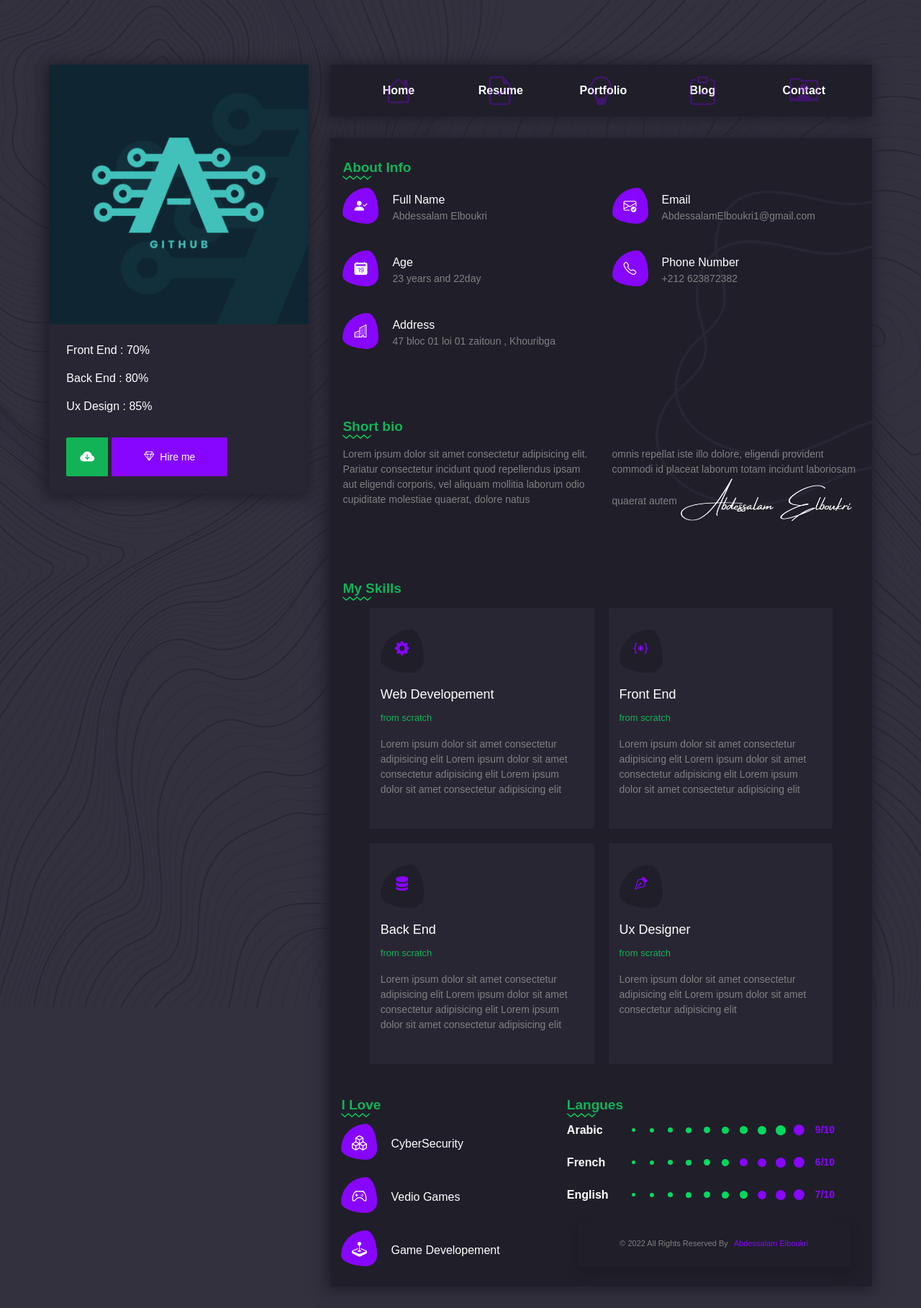
After one commit to Abdessalam-Elboukri/Portfolio-Me, a PHP site: page /Home.php in a window 1280 px wide. The commit adds this page. Shown: the whole page at 72% size. Run offline with PHP 8.4, Linux system fonts and the light colour scheme.

```diff
--- a/index.html
+++ b/Home.php
@@ -6,11 +6,8 @@
     <meta http-equiv="X-UA-Compatible" content="IE=edge">
     <meta name="viewport" content="width=device-width, initial-scale=1.0">
     <title>Home</title>
-    <link href="https://cdn.jsdelivr.net/npm/bootstrap@5.0.2/dist/css/bootstrap.min.css" rel="stylesheet"
-        integrity="sha384-EVSTQN3/azprG1Anm3QDgpJLIm9Nao0Yz1ztcQTwFspd3yD65VohhpuuCOmLASjC" crossorigin="anonymous">
-    <script src="https://cdn.jsdelivr.net/npm/bootstrap@5.0.2/dist/js/bootstrap.bundle.min.js"
-        integrity="sha384-MrcW6ZMFYlzcLA8Nl+NtUVF0sA7MsXsP1UyJoMp4YLEuNSfAP+JcXn/tWtIaxVXM"
-        crossorigin="anonymous"></script>
+    <link href="https://cdn.jsdelivr.net/npm/bootstrap@5.0.2/dist/css/bootstrap.min.css" rel="stylesheet">
+    <script src="https://cdn.jsdelivr.net/npm/bootstrap@5.0.2/dist/js/bootstrap.bundle.min.js"></script>
     <link rel="stylesheet" href="https://cdn.jsdelivr.net/npm/bootstrap-icons@1.8.1/font/bootstrap-icons.css">
     <link rel="stylesheet" href="style.css">
     <link rel="stylesheet" href="bootstrap.css">
@@ -18,40 +15,18 @@
 
 <body class="dark">
     <main class="d-flex justify-content-center ">
-        <div class="container-fluid col-12 col-md-11 mt90">
+        <div class="container-fluid col-md-11  mt90" style="width:90%;">
             <div class="row justify-content-center">
-                <div class="col-lg-4 col-md-5 col-sm-8 col-11 mb-5">
-                    <div class="img-content">
-                        <img src="./images/home_01/1.jpg">
-                        <div class="info-skills  p-4">
-                            <div class="bars d-flex flex-column">
-                                <span>Front End : 70%</span>
-                                <span>Back End : 80%</span>
-                                <span>Ux Design : 85%</span>
-                            </div>
-                            <div class="d-flex btns-info mt-3">
-                                <button class="btn border-1"><a href="#" class="text-white">D</a></button>
-                                <button class="btn border-1"><a href="#" class="text-white">Hire me</a></button>
-                            </div>
-                        </div>
-                    </div>
-                </div>
-
+                <!-- profile card -->
+                <?php include 'includes/profilecolumn.php'; ?>
                 <!-- content -->
-                <div class="col-lg-8  col-md-7">
-                    <nav class=" p-4 ">
-                        <ul class="list-unstyled d-flex justify-content-around">
-                            <li><a href="">Home</a></li>
-                            <li><a href="">Resume</a></li>
-                            <li><a href="">Portfolio</a></li>
-                            <li><a href="">Blog</a></li>
-                            <li><a href="">Contact</a></li>
-                        </ul>
-                    </nav>
-
+                <div class="col-lg-8 col-md-7">
+                    <!-- navbar -->
+                <?php include 'includes/navbar.php'; ?>
                     <div class="container-fluid content-mod">
                         <div class="row ">
-                            <div class="pd-content">
+                            <div class="pd-content div_rel">
+                                <img src="./images/bg/6.png" class="img_info">
                                 <div class="title">
                                     <h4>About Info</h4>
                                 </div>
@@ -68,7 +43,7 @@
                                         <div class="box">
                                             <i class="bi bi-envelope-check"></i>
                                             <span>Email</span>
-                                            <p>AbdessalamElboukri1@gail.com</p>
+                                            <p style="word-wrap:wrap;">AbdessalamElboukri1@gmail.com</p>
                                         </div>
                                     </div>
                                     <!--  -->
@@ -103,22 +78,20 @@
                                 <div class="title">
                                     <h4>Short bio</h4>
                                 </div>
-                                <div class="row mt-3 short-bio">
-                                    <div class="col-sm-12 fs-6">
-                                        <p>
+                                <div class="mt-3 short-bio">
+                                    <div class="row small">
+                                        <p class="col-lg-6">
                                             Lorem ipsum dolor sit amet consectetur adipisicing elit. Pariatur
                                             consectetur incidunt quod repellendus ipsam aut eligendi corporis, vel
                                             aliquam mollitia laborum odio cupiditate molestiae quaerat, dolore natus
                                         </p>
-                                        <p>
-                                            sapiente sit molestias!
-                                            Ab quisquam fugiat dolores vero nobis perspiciatis quibusdam voluptate
-                                        </p>
-                                        <p>
+
+                                        <p class="col-lg-6">
                                             omnis repellat iste illo dolore, eligendi provident commodi id placeat
                                             laborum totam incidunt laboriosam quaerat autem
+                                            <img src="./images/home_01/signature.png" width="70%" >
                                         </p>
-                                        <img src="./images/home_01/30.png" width="50%">
+
                                     </div>
                                 </div>
                             </div>
@@ -186,17 +159,17 @@
                                                 <h4>I Love</h4>
                                             </div>
                                             <div class="d-flex flex-column">
-                                                <div class="interes_div mb-4">
-                                                    <i></i>
-                                                    <span class="text-white">CyberSecurity</span>
+                                                <div class="interes_div mb-4 box d-flex align-items-center">
+                                                    <i class="bi bi-boxes"></i>
+                                                    <span class="text-white ">CyberSecurity</span>
                                                 </div>
-                                                <div class="interes_div mb-4">
-                                                    <i></i>
+                                                <div class="interes_div mb-4 box d-flex align-items-center">
+                                                    <i class="bi bi-controller"></i>
                                                     <span class="text-white">Vedio Games</span>
                                                 </div>
-                                                <div class="interes_div mb-4">
-                                                    <i></i>
-                                                    <span class="text-white">Game Developement</span>
+                                                <div class="interes_div mb-4 box d-flex align-items-center">
+                                                    <i class="bi bi-joystick"></i>
+                                                    <span class="text-white ">Game Developement</span>
                                                 </div>
                                             </div>
                                         </div>
@@ -228,14 +201,6 @@
                                                 </div>
                                             </div>
                                         </div>
-                                    </div>
-                                </div>
-                            </div>
-                        </div>
-                    </div>
-                </div>
-            </div>
-        </div>
-    </main>
+                                <?php  include 'includes/footer.php' ?>
 </body>
 </html>
--- /dev/null
+++ b/includes/footer.php
@@ -0,0 +1,14 @@
+                                            <div class="col-md-12 mb-1">
+                                            <div class="text-center mt-3 shadow p-2 copyright">
+                                                <p>© 2022 All Rights Reserved By <span>Abdessalam Elboukri</span></p>
+                                            </div>
+                                        </div>
+                                    </div>
+                                </div>
+                            </div>
+                        </div>
+                    </div>
+                </div>
+            </div>
+        </div>
+    </main>
--- /dev/null
+++ b/includes/navbar.php
@@ -0,0 +1,10 @@
+
+<nav class=" p-4 ">
+    <ul class="list-unstyled d-flex justify-content-around">
+        <li><a href="home.php"><i class="bi bi-house"></i>Home</a></li>
+        <li><a href=""><i class="bi bi-file-earmark-check"></i>Resume</a></li>
+        <li><a href="portfolio.php"><i class="bi bi-lightbulb"></i>Portfolio</a></li>
+        <li><a href=""><i class="bi bi-clipboard-minus"></i>Blog</a></li>
+        <li><a href=""><i class="bi bi-person-rolodex"></i>Contact</a></li>
+    </ul>
+</nav>
--- /dev/null
+++ b/includes/profilecolumn.php
@@ -0,0 +1,16 @@
+<div class="col-lg-4 col-md-5 col-sm-8 col-11 mb-5">
+    <div class="img-content">
+        <img src="./images/author/mme.png">
+        <div class="info-skills  p-4">
+            <div class="bars d-flex flex-column">
+                <span>Front End : 70%</span>
+                <span>Back End : 80%</span>
+                <span>Ux Design : 85%</span>
+            </div>
+            <div class="d-flex btns-info mt-3">
+                <button class="btn border-1"><a href="#" class="text-white"><i class="bi bi-cloud-arrow-down-fill fs-5"></i></a></button>
+                <button class="btn border-1"><a href="#" class="text-white"><i class="bi bi-gem me-2"></i>Hire me</a></button>
+            </div>
+        </div>
+    </div>
+</div>
--- a/style.css
+++ b/style.css
@@ -5,12 +5,12 @@
     font-family: 'Fira Sans', sans-serif;
 }
 :root{
-    --green: #01d85f;
+    --green1: #12b357;
     --white:#ffff;
-    --gray : #808080;
+    --gray1 : #808080;
     --darken:#201e29;
     --cardcolor : #292633;
-    --purple : #7635f5;;
+    --purple1 : #8706ff;
 }
 
 
@@ -21,9 +21,8 @@
 .pd-content{
     padding: 30px 17px;
 }
+/* ===================================================*/
 
-
-/* ===================================================*/
 ul{
     margin: 0 !important;
 }
@@ -33,6 +32,21 @@ a{
 
 html{
     scroll-behavior: smooth;
+}
+::-webkit-scrollbar{
+    width: 10px;
+}
+::-webkit-scrollbar-thumb{
+    border-radius: 10px;
+    background:linear-gradient(to bottom, var(--darken), rgb(86, 32, 122));
+}
+body {
+    font-family: 'Jost', sans-serif;
+    font-weight: 400;
+    font-size: 14px;
+    line-height: 26px;
+    letter-spacing: 0;
+    color: #808080;
 }
 .dark{
     background: url(images/bg/1.png) no-repeat fixed top center #34313f;
@@ -56,19 +70,46 @@ nav{
 }
 nav ul li{
     display: inline-block;
+    width: 60px;
     position: relative;
+    text-align: center;
 }
 
 nav ul li a{
-    font-weight: 500;
+    font-weight: 600;
     color: var(--white);
 }
+nav ul li i{
+    position: absolute;
+    top: -17px;
+    left: 10px;
+    color: var(--purple1);
+    opacity: 0.3;
+    font-size: 40px;
+}
 nav ul li a:hover{
-    color: var(--green);
-    transition: color .2s ease-in;
+    color: var(--green1);
+    transition: color .3s ease-in-out;
+}
+nav ul li a:hover i{
+    color: var(--green1);
+    transition: color .3s ease-in-out;
 }
 .title{
-    color: var(--green);
+    color: var(--green1);
+    margin-bottom: 15px;
+}
+.title h4{
+    position: relative;
+    font-size: 19px;
+    font-weight: 700;
+}
+.title h4::after{
+    content: url(./images/bg/2.png);
+    position: absolute;
+    width: 16px;
+    top: 11px;
+    left: 0;
 }
 .content-mod{
     background: #201e29;
@@ -79,8 +120,8 @@ nav ul li a:hover{
     color: var(--white);
 }
 .box p, .short-bio p{
-    color: var(--gray);
-    font-size: 15px;
+    color: var(--gray1);
+    font-size: 14px;
 }
 .bars span{
     font-size: 16px;
@@ -91,17 +132,18 @@ nav ul li a:hover{
 }
 .btns-info button:nth-child(1){
 
-    background-color: var(--green);
+    background-color: var(--green1);
     border: none;
-    padding: 10px 19px;
-    border-radius: 3px 0 0 3px;
+    padding: 12px 19px;
+    border-radius: 2px 0 0 2px;
 }
 .btns-info button:nth-child(2){
-    background-color: var(--purple);
+    background-color: var(--purple1);
     border: none;
-    padding: 10px 40px;
-    border-radius: 0 3px 3px 0;
+    padding: 12px 45px;
+    border-radius: 0 2px 2px 0;
     margin-left: 5px;
+    font-size: 14px;
 }
 
 .carde{
@@ -114,11 +156,11 @@ nav ul li a:hover{
     -webkit-transition: all ease 300ms;
 }
 .carde span{
-    color: var(--green);
+    color: var(--green1);
     font-size: 13px;
 }
 .carde h3{
-    font-size: 22px;
+    font-size: 18px;
     font-weight: 200;
     color: var(--white);
 }
@@ -132,10 +174,19 @@ nav ul li a:hover{
 }
 .carde:hover{
     border-radius: 2px 2px 10px 10px;
-    border-bottom-color: #7635f5;
+    border-bottom-color: var(--purple1);
     box-shadow: -3px 2px 21px 4px rgb(32 30 41);
 }
-
+.img_info{
+    position: absolute;
+    width: 40%;
+    height: auto;
+    right: 0;
+    top: 20%;
+}
+.div_rel{
+    position: relative;
+}
 
 
 .languageDiv{
@@ -170,7 +221,7 @@ nav ul li a:hover{
 }
 .ldInner span:after{
     content: '';
-    background: #7635f5;
+    background: var(--purple1);
     border-radius: 50%;
     position: absolute;
     left: 0;
@@ -232,22 +283,25 @@ nav ul li a:hover{
 }
 .ldInner i{
     font-style: normal;
-    font-size: 12px;
+    font-size: 14px;
     font-weight: 700;
     line-height: inherit;
     letter-spacing: 0px;
     margin-left: 5px;
-    color: #7635f5;
+    color: var(--purple1);
 }
-@media (max-width:448px) {
+@media (max-width:450px) {
     .ldInner{
         display:block;
     }
     .ldInner i{
-        margin-left: 20px;
+        margin-left: 7px;
     }
     .ldInner h5{
         margin-bottom: 8px;
+    }
+    .ldInner span{
+        margin-right: 20px !important;
     }
 }
 
@@ -257,7 +311,7 @@ nav ul li a:hover{
     padding-left: 69px;
     padding-top: 5px;
     min-height: 50px;
-    margin-bottom: 30px;
+    margin-bottom: 37px;
 }
 
 .box i {
@@ -266,7 +320,7 @@ nav ul li a:hover{
     top: 0;
     width: 50px;
     height: 50px;
-    background: var(--purple);
+    background: var(--purple1);
     color: #FFF;
     border-radius: 70% 30% 30% 70% / 70% 70% 30% 30%;
     font-size: 18px;
@@ -277,16 +331,15 @@ nav ul li a:hover{
     -webkit-transition: all ease 300ms;
 }
 .box i:hover{
-    background: var(--green);
+    background: var(--green1);
     border-radius: 31% 70% 70% 31% / 31% 31% 70% 70%;
 }
-
 .i_div{
     position: relative;
     width: 60px;
     height: 60px;
     background: var(--darken);
-    color: #FFF;
+    color: var(--purple1);
     border-radius: 70% 30% 30% 70% / 70% 70% 30% 30%;
     font-size: 18px;
     line-height: 1;
@@ -300,7 +353,158 @@ nav ul li a:hover{
     font-size: 20px;
 }
 .carde:hover .i_div{
-    background: var(--purple);
+    background: var(--purple1);
     border-radius: 31% 70% 70% 31% / 31% 31% 70% 70%;
 }
-.carde:hover
+.carde:hover .i_div i{
+    color: var(--white);
+}
+.interes_div span{
+    font-size: 16px;
+    font-weight: 300;
+}
+.interes_div i{
+    font-size: 21px;
+    margin-right: 18px;
+}
+.copyright p{
+    color: var(--gray1);
+    font-size: 11px;
+    margin-top: 14px;
+}
+.copyright p span{
+    color: var(--purple1);
+    margin-left: 5px;
+}
+
+/* ====================PORTFOLIO==================== */
+.folio_effect {
+    perspective: none;
+    margin-bottom: 35px;
+}
+.folio_item {
+    position: relative;
+    display: block;
+    flex: none;
+    width: 100%;
+    margin: 0;
+    cursor: default;
+    transform-style: preserve-3d;
+}
+.folio_stack {
+    position: relative;
+    width: 100%;
+    height: 200px;
+    transform-style: preserve-3d;
+}
+.folio_decoration {
+    position: absolute;
+    top: 0;
+    left: 0;
+    width: 100%;
+    height: 100%;
+    background-color: transparent;
+    transform-origin: 50% 100%;
+}
+.folio_img_holder {
+    position: relative;
+    display: flex;
+    justify-content: center;
+    align-items: center;
+    overflow: hidden;
+    width: 100%;
+    height: 100%;
+    cursor: pointer;
+    transform-origin: 50% 100%;
+}
+.folio_img {
+    position: relative;
+    display: block;
+    flex: none;
+}
+.folio_img img{
+    width: 100%;
+}
+.folio_content {
+    position: relative;
+    display: flex;
+    flex-wrap: wrap;
+    width: 100%;
+    padding-top: 19px;
+}
+.folio_title {
+    font-size: 16px;
+    font-weight: 700;
+    position: relative;
+    display: block;
+    line-height: 26px;
+    text-transform: capitalize;
+    width: 100%;
+    margin: 0 0 5px;
+}
+.folio_title a{
+    color: #FFF;
+}
+.folio_title a:hover{
+    color: var(--green1);
+}
+.folio_cat{
+    font-size: 14px;
+    line-height: 1;
+    margin: 0;
+}
+.folio_cat span{
+    color: #808080;
+}
+.folio_cat span:hover{
+    color: var(--purple1);
+}
+.folio_item a:hover .folio_decoration{
+    background-color: var(--green1);
+    transition: all 300ms ease-in-out  ;
+}
+.folio_item a:hover .folio_decoration:nth-child(1){
+    opacity:0.2;
+    transform: translateY(4px) rotate(-3deg) scale(1.05) ;
+}
+.folio_item a:hover .folio_decoration:nth-child(2){
+    opacity:0.6;
+    transform: translateY(6px) rotate(-4deg) scale(1.02) ;
+}
+.folio_item a:hover .folio_decoration:nth-child(3){
+    opacity:0.4;
+    transform: translateY(4px) rotate(3deg) scale(1.05) ;
+}
+.folio_item a:hover .folio_decoration:nth-child(4){
+    opacity:0.8;
+    transform: translateY(6px) rotate(4deg) scale(1.02) ;
+}
+.folio_item a:hover img{
+    transition: transform 300ms ease-in-out;
+    transform: scale(0.93)
+}
+
+.project-notif >div{
+    background-color: var(--green1);
+    border-radius: 3px;
+}
+
+
+/* =====================singlefolio===================== */
+.proj_nav{
+    padding: 0 !important;
+    padding: 0 3px;
+}
+.proj_nav a{
+    font-size: 13px;
+}
+.proj_nav >div{
+    background-color: var(--cardcolor);
+    border-radius: 3px;
+}
+.navig1{
+    border-right: 3px solid var(--darken);
+}
+.navig2{
+    border-left: 3px solid var(--darken);
+}
```
Also changed, not shown: images/author/mme.png (added), images/home_01/3.png (deleted), images/home_01/4.png (deleted), images/home_01/signature.png (added).
